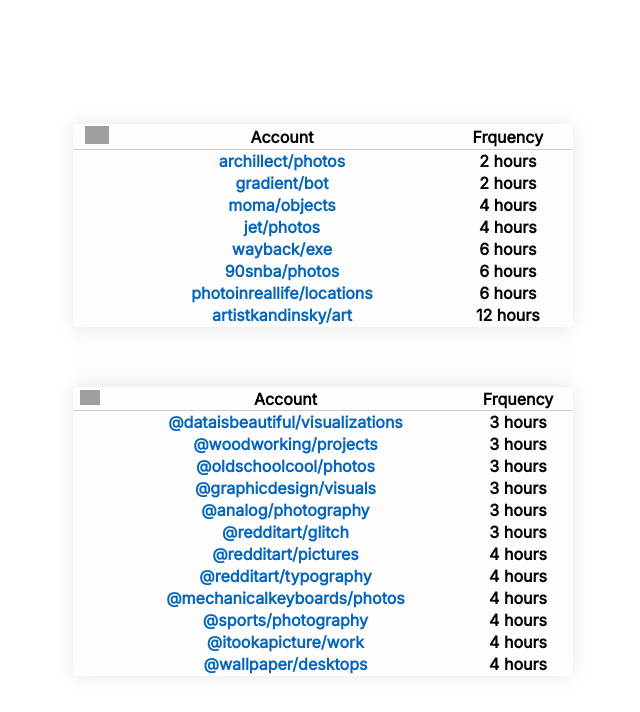
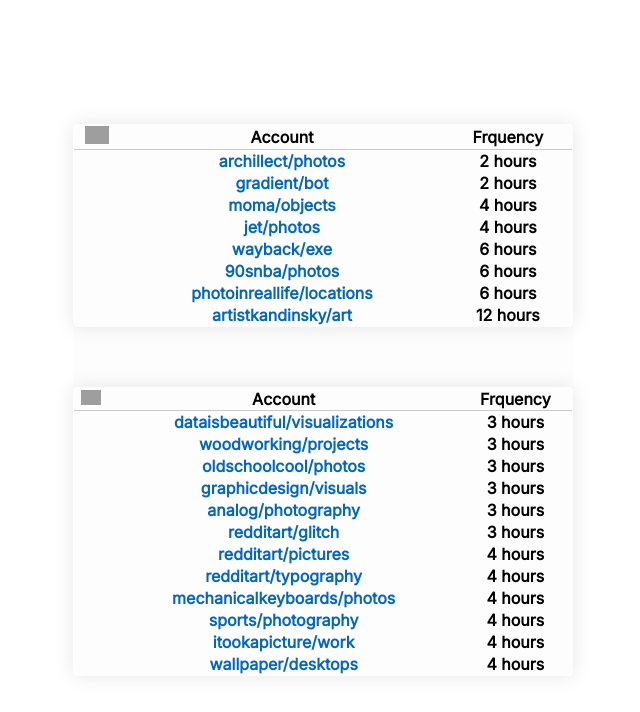
Before and after one commit to jasonleyser/slate-cron, a Next.js app: page /list in a window 1280 px wide. Shown: the top 712 px of the page, without its empty margins (317-957 px from the left). Built offline with nearby package versions, Linux system fonts and the light colour scheme; grey boxes are pictures that could not be loaded.

Commit message:
Update list.js

```diff
--- a/pages/list.js
+++ b/pages/list.js
@@ -70,7 +70,7 @@
                   <th></th>
                   <th>
                     <a style={{ textDecoration: 'none', color: '#0566BB', marginTop: '8px' }} target="_blank" href={`https://slate.host/${user.account}/${user.collection}`}>
-                      @{user.account}/{user.collection}
+                      {user.account}/{user.collection}
                     </a>
                   </th>
                   <th>{user.freq}</th>
```
